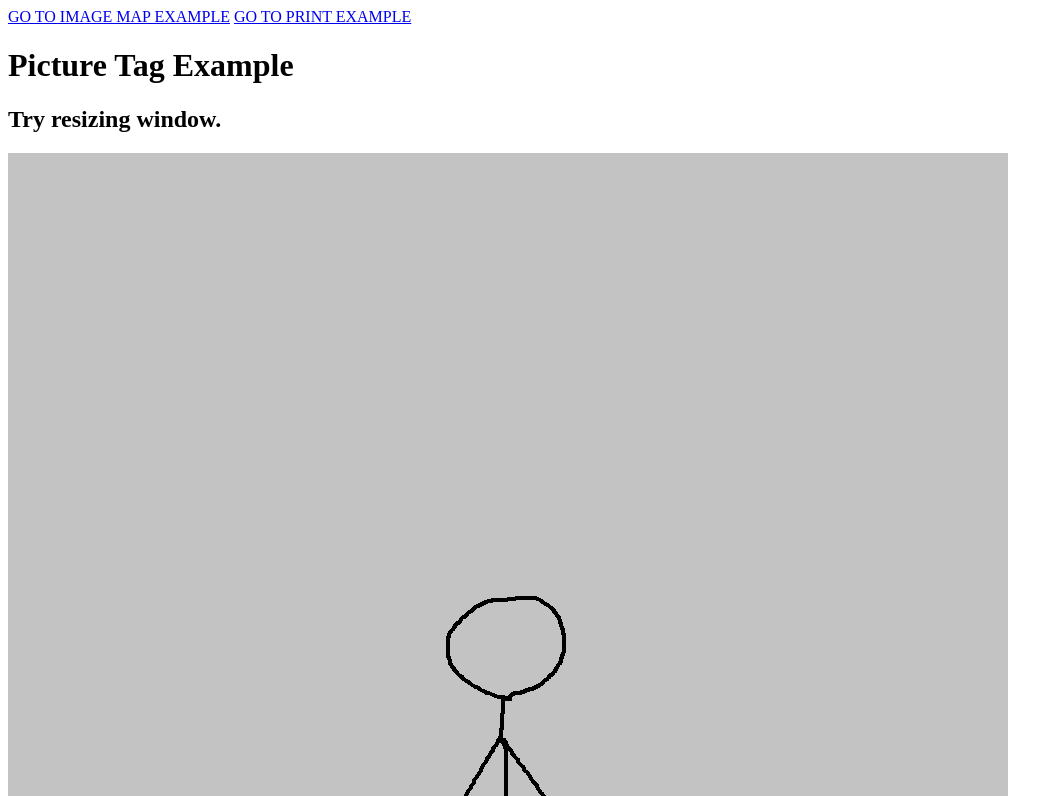
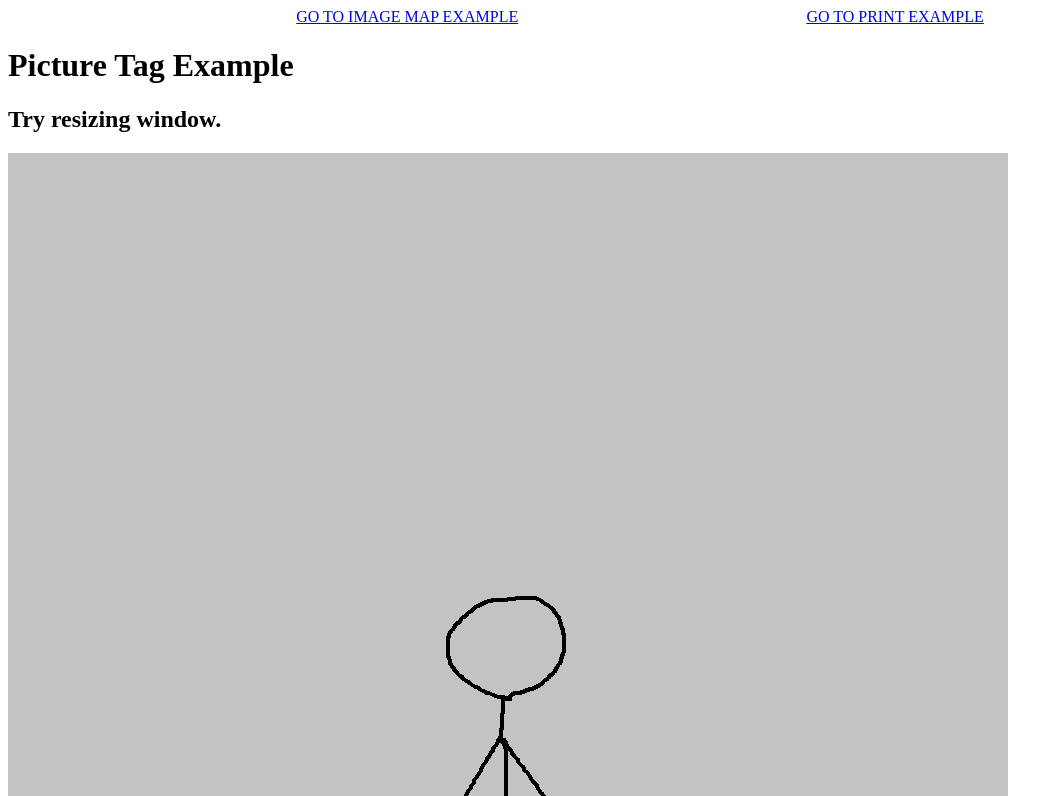
Before and after one commit to victor-kodehode/image-map-test, a plain HTML site: page examplePicture.html in a window 1280 px wide. Shown: the top 796 px of the page, without its empty margins (0-1063 px from the left). Drawn offline with Linux system fonts and the light colour scheme.

Commit message:
commit one more thing

```diff
--- a/examplePicture.html
+++ b/examplePicture.html
@@ -2,6 +2,12 @@
 <html>
 <head>
   <title>picture tag</title>
+  <style>
+    .nav {
+      display: flex;
+      justify-content: space-evenly;
+    }
+  </style>
 </head>
 <body>
   <div class="nav">
```
